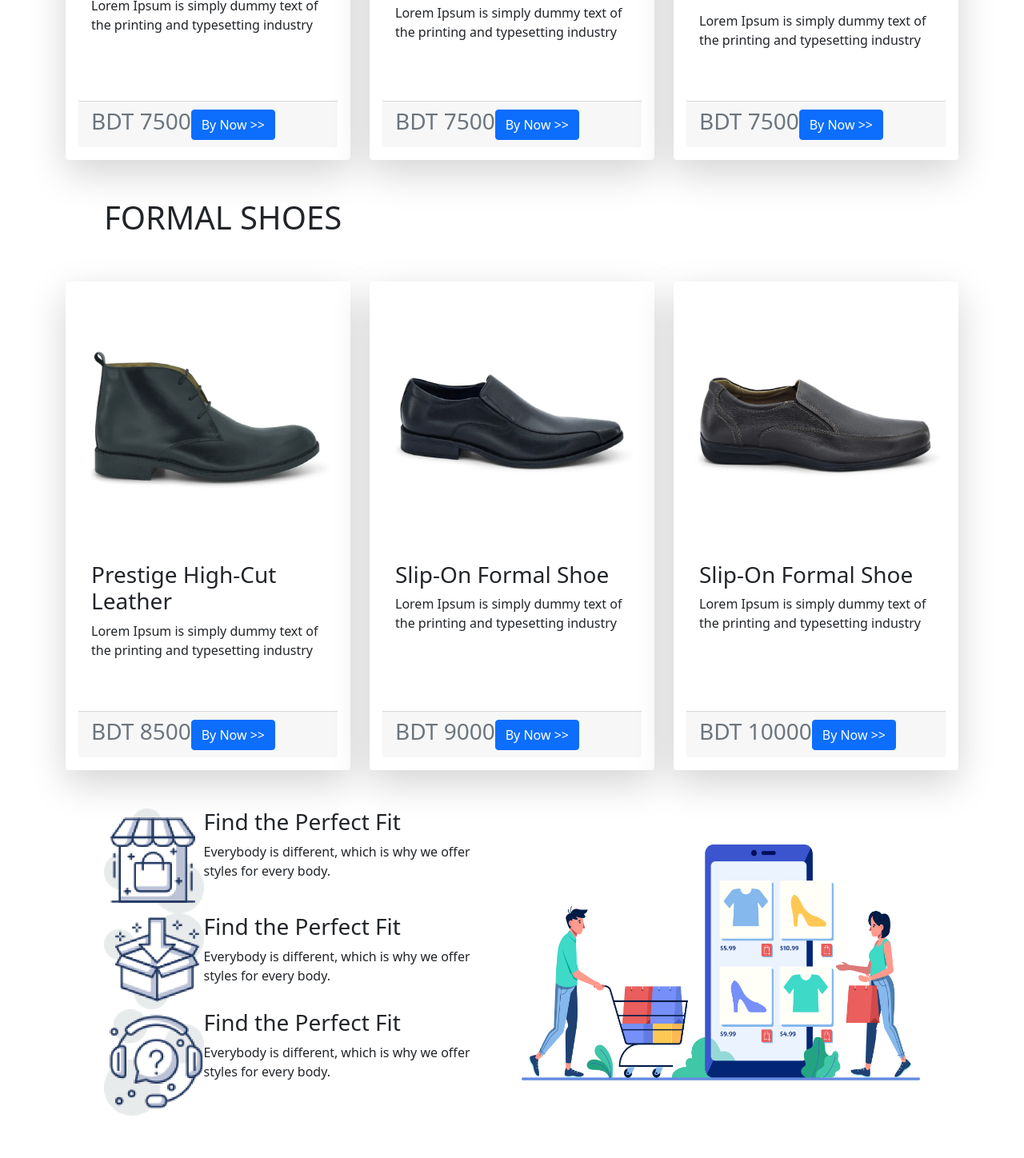
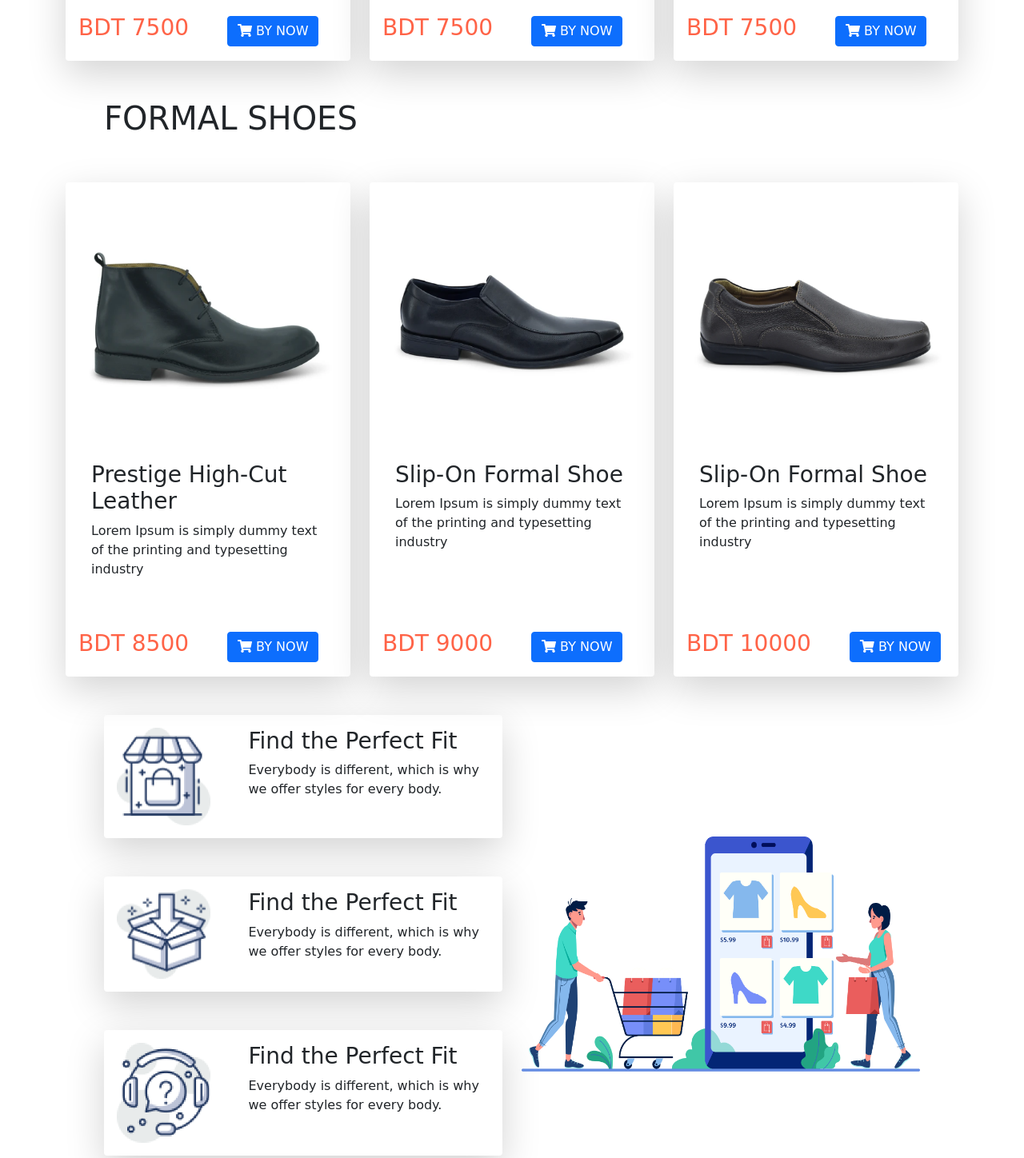
Before and after one commit to xlover707/PHero-assignment-2, a plain HTML site: page index.html in a window 1280 px wide. Shown: the part 1236-2684 px from the top of the page at 80% size. Drawn offline with Linux system fonts and the light colour scheme; a web font is replaced by a local one.

Commit message:
PHero Assignment2_SHOES eCommerce

```diff
--- a/index.html
+++ b/index.html
@@ -6,10 +6,13 @@
     <title>SHOES Shop (PHero Assignment#2)</title>
     <link rel="stylesheet" href="css/bootstrap.min.css">
     <link rel="stylesheet" href="style.css">
+    <link rel="preconnect" href="https://fonts.gstatic.com">
+    <link href="https://fonts.googleapis.com/css2?family=Yatra+One&display=swap" rel="stylesheet">
+    <link rel="stylesheet" href="https://cdnjs.cloudflare.com/ajax/libs/font-awesome/5.15.2/css/all.min.css">
 </head>
 <body>
     <header>
-        <nav class="navbar navbar-expand-lg navbar-light bg-light mt-5">
+        <nav class="navbar navbar-expand-lg navbar-light shoes-card-footer ">
             <div class="container-fluid">
               <a class="navbar-brand" href="#">
                   <img class="w-50" src="images/logo/Logo.png" alt="">
@@ -22,7 +25,7 @@
                   <a class="nav-link active" aria-current="page" href="#">Home</a>
                   <a class="nav-link" href="#">Product</a>
                   <a class="nav-link" href="#">About us</a>
-                  <a class="nav-link" href="#">Contact us</a>
+                  <a class="nav-link" href="#Contact us">Contact us</a>
                 </div>
               </div>
             </div>
@@ -32,26 +35,29 @@
 
     <main class="container">
 
-        <section class="">
-          <div class="row d-flex align-items-center p-5">
+        <section class=" secton1-bg ">
+
+          <div class="row d-flex align-items-center p-5 ">
             <div class="col-md-6">
-              <img src="images/Photos/Group 33092.png" class="d-block w-100" alt="...">
-          </div>
+              <img src="images/Photos/Group 33092.png" class=" w-75" alt="...">
+            </div>
             <div class="col-md-6">
-                <h1 class="fs-1">NIKE REACT</h1>
-                <h1 class="fs-1">INFINITY RUN 2</h1>
-                <p>Lorem Ipsum is simply dummy text of the printing and typesetting industry</p>
-                <button class="btn btn-primary">BY NOW</button>
+
+                <div>
+                  <h1 class="fs-1 color-h1-btn">NIKE REACT</h1>
+                  <h1 class="fs-1">INFINITY RUN 2</h1>
+                  <p>Lorem Ipsum is simply dummy text of the printing and typesetting industry</p>
+                </div>
+                <!-- <input type="button" value="BY NOW" class="button-add btn-bg-siz"> -->
+                <div>
+                  <button class="btn btn-primary">
+                    <i class="fas fa-shopping-cart"></i>
+                    BY NOW
+                  </button>
+                </div>
+
             </div>
           </div>
-            <!--<div class="">
-                <img src="images/Photos/Group 33092.png" alt="">
-            </div>
-            <div class="">
-                <h1>About Me</h1>
-                <p>"Lorem ipsum dolor sit amet, consectetur adipiscing elit sed do eiusmod tempor incididunt ut labore et dolore magna aliqua. Quis ipsum suspendisse ultrices gravida Risus com odo viverra maecenas."</p>
-                <a target="_blank" class="down-link-btn" href="#">Download CV</a>
-            </div>-->
 
         </section>
 
@@ -68,9 +74,11 @@
                       <h3 class="card-title">Nike Shoe</h3>
                       <p class="card-text">Lorem Ipsum is simply dummy text of the printing and typesetting industry</p>
                     </div>
-                    <div class="card-footer d-flex align-items-center">
-                      <h3 class="text-muted">BDT 7500</h3>
-                      <button class="btn btn-primary float-md-start">By Now >></button>
+                    <div class="d-flex align-items-center shoes-card-footer">
+                      <h3 class="color-h1-btn">BDT 7500</h3>
+                      <button class="btn btn-primary float-md-start ms-5">
+                        <i class="fas fa-shopping-cart"></i>
+                        BY NOW</button>
                     </div>
                   </div>
                 </div>
@@ -81,9 +89,11 @@
                       <h3 class="card-title">Sneakers Skate Shoe</h3>
                       <p class="card-text">Lorem Ipsum is simply dummy text of the printing and typesetting industry</p>
                     </div>
-                    <div class="card-footer d-flex align-items-center">
-                      <h3 class="text-muted">BDT 7500</h3>
-                      <button class="btn btn-primary float-md-start">By Now >></button>
+                    <div class=" d-flex align-items-center shoes-card-footer">
+                      <h3 class="color-h1-btn">BDT 7500</h3>
+                      <button class="btn btn-primary float-md-start ms-5">
+                        <i class="fas fa-shopping-cart"></i>
+                        BY NOW</button>
                     </div>
                   </div>
                 </div>
@@ -94,9 +104,11 @@
                       <h3 class="card-title">Sneakers Basketball shoe</h3>
                       <p class="card-text">Lorem Ipsum is simply dummy text of the printing and typesetting industry</p>
                     </div>
-                    <div class="card-footer d-flex align-items-center">
-                      <h3 class="text-muted">BDT 7500</h3>
-                      <button class="btn btn-primary float-md-start">By Now >></button>
+                    <div class="shoes-card-footer d-flex align-items-center">
+                      <h3 class="color-h1-btn">BDT 7500</h3>
+                      <button class="btn btn-primary float-md-start ms-5">
+                        <i class="fas fa-shopping-cart"></i>
+                        BY NOW</button>
                     </div>
                   </div>
                 </div>
@@ -116,9 +128,11 @@
                             <h3 class="card-title">Prestige High-Cut Leather</h3>
                             <p class="card-text">Lorem Ipsum is simply dummy text of the printing and typesetting industry</p>
                           </div>
-                          <div class="card-footer d-flex align-items-center">
-                            <h3 class="text-muted">BDT 8500</h3>
-                            <button class="btn btn-primary float-md-start">By Now >></button>
+                          <div class="shoes-card-footer d-flex align-items-center">
+                            <h3 class="color-h1-btn">BDT 8500</h3>
+                            <button class="btn btn-primary float-md-start ms-5">
+                              <i class="fas fa-shopping-cart"></i>
+                              BY NOW</button>
                           </div>
                         </div>
                       </div>
@@ -129,9 +143,11 @@
                             <h3 class="card-title">Slip-On Formal Shoe</h3>
                             <p class="card-text">Lorem Ipsum is simply dummy text of the printing and typesetting industry</p>
                           </div>
-                          <div class="card-footer d-flex align-items-center">
-                            <h3 class="text-muted">BDT 9000</h3>
-                            <button class="btn btn-primary float-md-start">By Now >></button>
+                          <div class="shoes-card-footer d-flex align-items-center">
+                            <h3 class="color-h1-btn">BDT 9000</h3>
+                            <button class="btn btn-primary float-md-start ms-5">
+                              <i class="fas fa-shopping-cart"></i>
+                              BY NOW</button>
                           </div>
                         </div>
                       </div>
@@ -142,43 +158,45 @@
                             <h3 class="card-title">Slip-On Formal Shoe</h3>
                             <p class="card-text">Lorem Ipsum is simply dummy text of the printing and typesetting industry</p>
                           </div>
-                          <div class="card-footer d-flex align-items-center">
-                            <h3 class="text-muted">BDT 10000</h3>
-                            <button class="btn btn-primary float-md-start">By Now >></button>
+                          <div class="shoes-card-footer d-flex align-items-center ">
+                            <h3 class="color-h1-btn">BDT 10000</h3>
+                            <button class="btn btn-primary float-md-start ms-5">
+                              <i class="fas fa-shopping-cart"></i>
+                              BY NOW</button>
                           </div>
                         </div>
                       </div>
                     </div>
               </section>
 
-              <!-- Part#3 Our Commitments -->
+              <!-- Part# 3 Our Commitments -->
           <section>
 
             <div class="row d-flex align-items-center p-5">
               <div class="col-md-6 ">
 
-                <div class=" d-flex justify-content-start">
+                <div class=" d-flex justify-content-start shadow-lg p-3 mb-5 bg-white rounded">
                   <img class="w-25" src="images/Icon/image 12.png" alt="">
-                  <div>
-                    <h3 class="">Find the Perfect Fit</h3>
-                  <p>Everybody is different, which is why we offer styles for every body.</p>
+                  <div class="ms-5">
+                    <h3 >Find the Perfect Fit</h3>
+                    <p>Everybody is different, which is why we offer styles for every body.</p>
                   </div>
 
                 </div>
 
-                <div class="d-flex justify-content-start">
+                <div class="d-flex justify-content-start shadow-lg p-3 mb-5 bg-white rounded">
                   <img class="w-25" src="images/Icon/image 13.png" alt="">
 
-                  <div>
-                    <h3 class="">Find the Perfect Fit</h3>
+                  <div class="ms-5">
+                    <h3>Find the Perfect Fit</h3>
                     <p>Everybody is different, which is why we offer styles for every body.</p>
                   </div>
                 </div>
 
-                <div class="d-flex justify-content-start">
+                <div class="d-flex justify-content-start shadow-lg p-3 mb-5 bg-white rounded">
                   <img class="w-25" src="images/Icon/image 14.png" alt="">
-                  <div>
-                    <h3 class="">Find the Perfect Fit</h3>
+                  <div class="ms-5" >
+                    <h3>Find the Perfect Fit</h3>
                     <p>Everybody is different, which is why we offer styles for every body.</p>
                   </div>
                 </div>
@@ -192,37 +210,29 @@
               </div>
 
             </div>
-            <!-- <div class="container overflow-hidden p-5">
-              <div class="row g-2">
-                <div class="col-6">
-                  <div class="p-3 border bg-light">Custom column </div>
-                </div>
-                <div class="col-6">
-                  <div class="p-3 border bg-light">Custom column </div>
-                  <img src="images/Icon/XMLID 1.png" alt="">
-                </div>
-                <div class="col-6">
-                  <div class="p-3 border bg-light">Custom column padding</div>
-                </div>
-                <div>
-                  <div class="col-6">
-                    <div class="p-3 border bg-light">sdfs
-                      <img src="" alt="">
-                    </div>
-                  </div>
-                </div>
 
-              </div>
-            </div> -->
           </section>
+
+          <section style="height: 300px;" class="mt-5 d-flex justify-content-center align-items-center shadow-lg rounded secton4-bg">
+            <a href="#Contact us"></a>
+            <div>
+
+                <h1 class="color-h1-btn">LET'S STAY IN TOUCH</h1>
+                <h5>Get updates on sales, specials and more</h5>
+                <input type="text" placeholder="Enter Your Email Adress...">
+                <button class="btn btn-primary">
+                  <i class="fas fa-shopping-cart"></i>
+                  SUBMIT</button>
+            </div>
+        </section>
 
 
         <script src="js/bootstrap.bundle.min.js"></script>
 
     </main>
 
-    <footer>
-
-    </footer>
+    <footer class="mt-5 text-center">
+      <small >©2021. Panda Commerce. All rights reserved. FirstTrust Soft BD.</small>
+  </footer>
 </body>
 </html>
--- a/style.css
+++ b/style.css
@@ -1,3 +1,21 @@
+body{
+    font-family: 'Yatra One', cursive;
+}
 .shoes-card{
     border: 0;
 }
+.shoes-card-footer{
+    background-color: white;
+    border: 0;
+}
+.secton1-bg{
+    background-color:#fcf9f8;
+    padding: 5px;
+}
+.secton4-bg{
+    background-color: ivory;
+    padding: 5px;
+}
+.color-h1-btn{
+    color: tomato;
+}
```
Also changed, not shown: images/Icon/add-basket-96.png (added).
